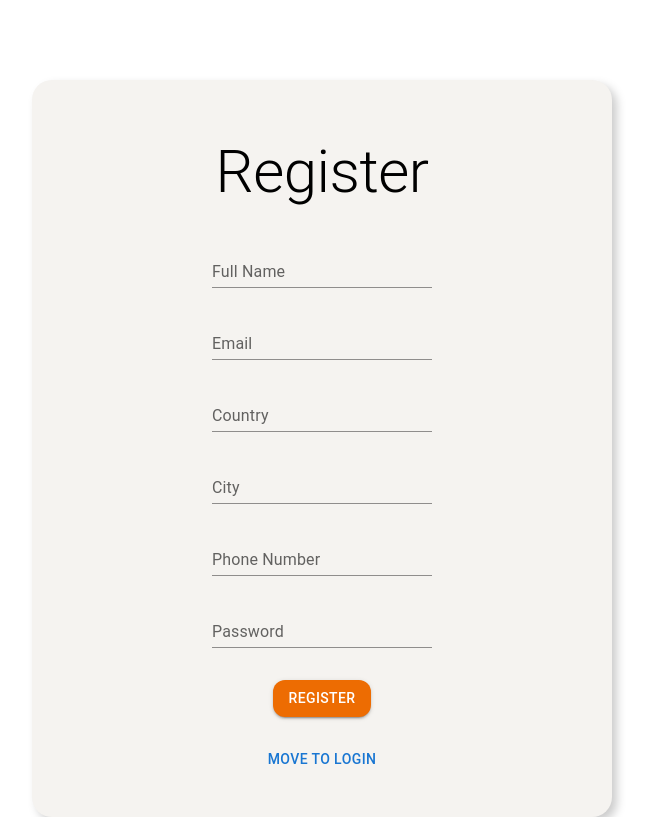
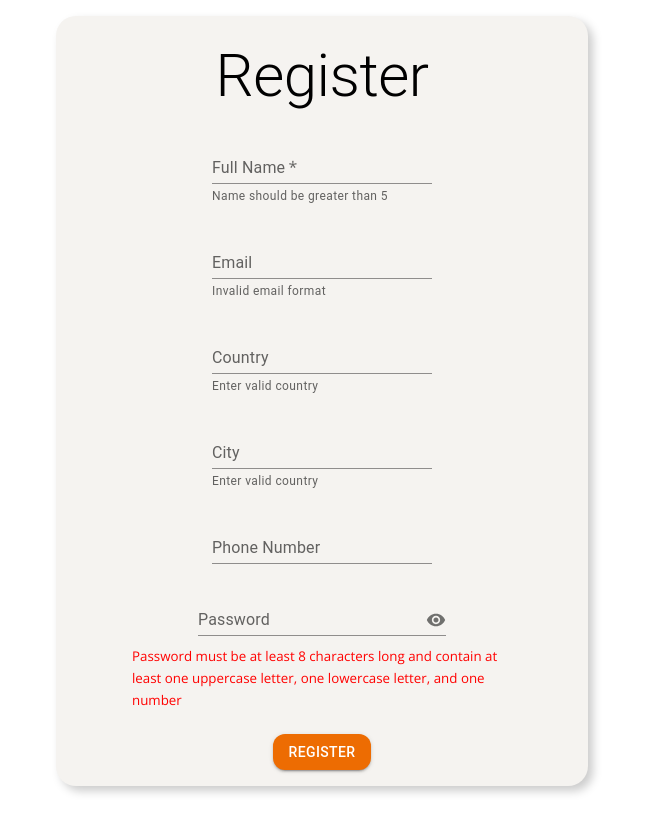
Before and after one commit to Imanda03/MacroStay, a React (Create React App) app: page /register in a window 1280 px wide. Shown: the whole page, without its empty margins (318-969 px from the left). Built offline with nearby package versions, Linux system fonts and the light colour scheme.

Commit message:
someChange in userProfile

```diff
--- a/package.json
+++ b/package.json
@@ -10,6 +10,7 @@
     "@fortawesome/free-solid-svg-icons": "^6.1.1",
     "@fortawesome/react-fontawesome": "^0.1.18",
     "@material-ui/core": "^4.12.4",
+    "@mui/icons-material": "^5.14.1",
     "@mui/material": "^5.13.5",
     "@testing-library/jest-dom": "^5.16.4",
     "@testing-library/react": "^13.1.1",
--- a/src/pages/register/Register.jsx
+++ b/src/pages/register/Register.jsx
@@ -1,5 +1,13 @@
-import { Box, Button, TextField, Typography } from "@mui/material";
-import React from "react";
+import {
+  Box,
+  Button,
+  InputAdornment,
+  TextField,
+  Typography,
+} from "@mui/material";
+import React, { useState } from "react";
+import VisibilityIcon from "@mui/icons-material/Visibility";
+import VisibilityOffIcon from "@mui/icons-material/VisibilityOff";
 import { Link, useNavigate } from "react-router-dom";
 import axios from "axios";
 import { message } from "antd";
@@ -9,35 +17,49 @@ import "./Register.css";
 const Register = () => {
   const navigate = useNavigate();
   // console.log(isTeacher);
-  const [userData, setUserData] = React.useState({
-    username: "",
-    email: "",
-    country: "",
-    city: "",
-    phone: null,
-    password: "",
-  });
+  const [username, setUsername] = useState("");
+  const [email, setEmail] = useState("");
+  const [country, setCountry] = useState("");
+  const [city, setCity] = useState("");
+  const [phone, setPhone] = useState(null);
+  const [password, setPassword] = useState("");
+  const [errors, setErrors] = useState({});
+  const [pToggle, setpToggle] = useState(false);
 
-  const handleChange = (e) => {
-    const { name, value, type, checked } = e.target;
-    setUserData((prevValue) => {
-      return {
-        ...prevValue,
-        [name]: type === "checkbox" ? checked : value,
+  const validateEmail = (email) => {
+    const emailRegex = /^[^\s@]+@[^\s@]+\.[^\s@]+$/;
+    if (!emailRegex.test(email)) {
+      return "Invalid email format";
+    }
+    return "";
   };
-    });
+  const handleHideAndShow = () => {
+    setpToggle(!pToggle);
   };
-
-  const handleClick = async () => {
+  const validatePassword = (password) => {
+    const passwordRegex = /^(?=.*\d)(?=.*[a-z])(?=.*[A-Z])[0-9a-zA-Z]{8,}$/;
+    if (!passwordRegex.test(password)) {
+      return "Password must be at least 8 characters long and contain at least one uppercase letter, one lowercase letter, and one number";
+    }
+    return "";
+  };
+  const handleSubmit = async (event) => {
+    event.preventDefault();
+    const emailError = validateEmail(email);
+    const passwordError = validatePassword(password);
+    setErrors({ ...errors, email: emailError, password: passwordError });
+    if (emailError === "" && passwordError === "") {
       const response = await axios.post(
         "http://localhost:8081/api/auth/register",
-      userData
+        { username, email, country, city, phone, password }
       );
       if (response.data.status === 200) {
         message.success("Register Success");
         navigate("/login");
+      }
+      // console.log(username, email, country, city, phone, password);
     } else {
-      message.error("Check your deatils");
+      alert("Please enter correct details");
     }
   };
   return (
@@ -50,8 +72,8 @@ const Register = () => {
           alignItems="center"
           justifyContent="center"
           margin="auto"
-          marginTop={10}
-          padding={5}
+          marginTop={2}
+          padding={2}
           borderRadius={5}
           backgroundColor="#f5f3f0"
           boxShadow={"5px 5px 10px #ccc"}
@@ -62,7 +84,7 @@ const Register = () => {
             },
           }}
         >
-          <Typography variant="h2" padding={2} textAlign="center">
+          <Typography variant="h2" padding={1} textAlign="center">
             Register
           </Typography>
           <TextField
@@ -71,8 +93,12 @@ const Register = () => {
             type="text"
             variant="standard"
             label="Full Name"
-            onChange={(e) => handleChange(e)}
-            value={userData.name}
+            value={username}
+            required
+            onChange={(e) => setUsername(e.target.value)}
+            helperText={
+              username.length > 5 ? "" : "Name should be greater than 5"
+            }
           />
           <TextField
             name="email"
@@ -80,7 +106,9 @@ const Register = () => {
             type="email"
             variant="standard"
             label="Email"
-            onChange={(e) => handleChange(e)}
+            value={email}
+            onChange={(e) => setEmail(e.target.value)}
+            helperText={validateEmail(email)}
           />
           <TextField
             name="country"
@@ -88,7 +116,9 @@ const Register = () => {
             type="text"
             variant="standard"
             label="Country"
-            onChange={(e) => handleChange(e)}
+            value={country}
+            onChange={(e) => setCountry(e.target.value)}
+            helperText={country.length > 4 ? "" : "Enter valid country"}
           />
           <TextField
             name="city"
@@ -96,7 +126,9 @@ const Register = () => {
             type="text"
             variant="standard"
             label="City"
-            onChange={(e) => handleChange(e)}
+            value={city}
+            onChange={(e) => setCity(e.target.value)}
+            helperText={city.length > 4 ? "" : "Enter valid country"}
           />
           <TextField
             name="phone"
@@ -104,29 +136,50 @@ const Register = () => {
             type="number"
             variant="standard"
             label="Phone Number"
-            onChange={(e) => handleChange(e)}
+            value={phone}
+            onChange={(e) => setPhone(e.target.value)}
           />
           <TextField
             name="password"
             margin="normal"
-            type="password"
+            type={pToggle ? "text" : "password"}
             variant="standard"
             label="Password"
-            onChange={(e) => handleChange(e)}
+            value={password}
+            onChange={(e) => setPassword(e.target.value)}
+            InputProps={{
+              endAdornment: (
+                <InputAdornment
+                  position="end"
+                  onClick={handleHideAndShow}
+                  sx={{ cursor: "pointer" }}
+                >
+                  {!pToggle ? (
+                    <VisibilityIcon fontSize="small" />
+                  ) : (
+                    <VisibilityOffIcon fontSize="small" />
+                  )}
+                </InputAdornment>
+              ),
+            }}
           />
+          <Box
+            sx={{
+              color: "red",
+              padding: " 0 60px",
+            }}
+          >
+            <small color="red">{validatePassword(password)}</small>
+          </Box>
           <Button
             sx={{ marginTop: 3, borderRadius: 3 }}
             variant="contained"
             color="warning"
-            onClick={handleClick}
+            // onClick={handleClick}
+            onClick={handleSubmit}
           >
             Register
           </Button>
-          <Link to="/login">
-            <Button sx={{ marginTop: 3, borderRadius: 3 }}>
-              Move to Login
-            </Button>
-          </Link>
         </Box>
       </form>
     </div>
--- a/src/pages/userProfile/UserProfile.jsx
+++ b/src/pages/userProfile/UserProfile.jsx
@@ -117,7 +117,7 @@ const UserProfile = (props) => {
             </Paper>
           </Box>
           <Box sx={{ display: "flex", flexDirection: "column", gap: "20px" }}>
-            <Box height={"40vh"} width={"200%"} marginTop={"10px"}>
+            <Box height={"40vh"} width={"150%"} marginTop={"10px"}>
               <TableContainer>
                 <Table aria-label="simple table">
                   <TableBody bgcolor="#d6d2d2">
--- a/src/pages/userProfile/UserReserve.jsx
+++ b/src/pages/userProfile/UserReserve.jsx
@@ -10,7 +10,8 @@ import {
 } from "@material-ui/core";
 import { useFetch } from "../../hooks/useFetch";
 import { AuthContext } from "../../context/AuthContext";
-import { useContext } from "react";
+import { useContext, useEffect, useState } from "react";
+import axios from "axios";
 
 const UserReserve = () => {
   const { user } = useContext(AuthContext);
@@ -18,9 +19,19 @@ const UserReserve = () => {
   const { data, error, loading } = useFetch(
     `http://localhost:8081/api/users/reserve/${id}`
   );
-  console.log(data);
+
+  const reserveid = data._id || null;
+  console.log(reserveid);
+  console.log(id);
+  const handleDelete = async () => {
+    const userid = user._id;
+    await axios.delete(
+      `http://localhost:8081/api/reserve/${reserveid}/${userid}`
+    );
+  };
+  useEffect(() => {}, [data]);
   return (
-    <Box width={"200%"}>
+    <Box width={"150%"}>
       <Box>
         <Typography variant="h5" fontWeight={"500"} className="ReserverText">
           Your Reservation
@@ -38,17 +49,18 @@ const UserReserve = () => {
                   <TableCell align="center">Price</TableCell>
                 </TableRow>
               </TableHead>
-              {data.map((item) => (
-                <TableRow key={item._id}>
-                  <TableCell align="center">{item.hotelName}</TableCell>
-                  <TableCell align="center">{item.roomNumber}</TableCell>
-                  <TableCell align="center">{item.days} days</TableCell>
-                  <TableCell align="center">Rs.{item.price}</TableCell>
-                </TableRow>
-              ))}
+
+              <TableRow key={data._id}>
+                <TableCell align="center">{data.hotelName}</TableCell>
+                <TableCell align="center">{data.roomNumber}</TableCell>
+                <TableCell align="center">{data.days} days</TableCell>
+                <TableCell align="center">Rs.{data.price}</TableCell>
+              </TableRow>
             </Table>
           </TableContainer>
-          <button className="button">Cancle Reservation</button>
+          <button className="button" onClick={handleDelete}>
+            Cancle Reservation
+          </button>
         </Box>
       </Box>
     </Box>
--- a/src/reserve/Reserve.jsx
+++ b/src/reserve/Reserve.jsx
@@ -18,16 +18,19 @@ const Reserve = ({ hotelName, price, setOpen, hotelId }) => {
     `http://localhost:8081/api/hotels/room/${hotelId}`
   );
 
-  const handleTest = () => {
-    const userName = users.username;
-    console.log(userName);
-    const days = dates[0].endDate.getDate() - dates[0].startDate.getDate();
-    const price = forPrice * days;
-    console.log(price);
-    console.log(hotelName);
-    console.log(users._id);
-    console.log(roomNumbers);
-  };
+  // const handleTest = () => {
+  //   const days = dates[0].endDate.getDate() - dates[0].startDate.getDate();
+
+  //   const reserveData = {
+  //     userName: users.username,
+  //     days: days,
+  //     price: forPrice * days,
+  //     hotelName: hotelName,
+  //     userid: users._id,
+  //     roomNumber: selectedRooms,
+  //   };
+  //   console.log(reserveData);
+  // };
 
   const { dates } = useContext(SearchContext);
 
@@ -82,6 +85,23 @@ const Reserve = ({ hotelName, price, setOpen, hotelId }) => {
           return res.data;
         })
       );
+      try {
+        const days = dates[0].endDate.getDate() - dates[0].startDate.getDate();
+        const userid = users._id;
+        const reserveData = {
+          userName: users.username,
+          days: days,
+          price: forPrice * days,
+          hotelName: hotelName,
+          roomNumber: selectedRooms,
+          userid: userid,
+        };
+
+        await axios.post(
+          `http://localhost:8081/api/reserve/${userid}`,
+          reserveData
+        );
+      } catch (error) {}
       setOpen(false);
       navigate("/");
     } catch (err) {
@@ -132,7 +152,7 @@ const Reserve = ({ hotelName, price, setOpen, hotelId }) => {
           Reserve Now!
         </button>
       </div>
-      <button onClick={handleTest}>Test</button>
+      {/* <button onClick={handleTest}>Test</button> */}
     </div>
   );
 };
```
Also changed, not shown: 2 other files (tests, documents, lock files or other folders). Lines whose indentation alone changed are shown as unchanged.
